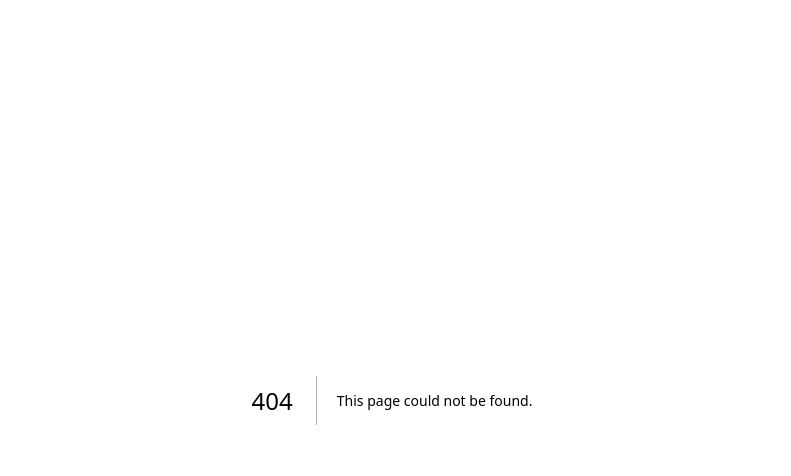
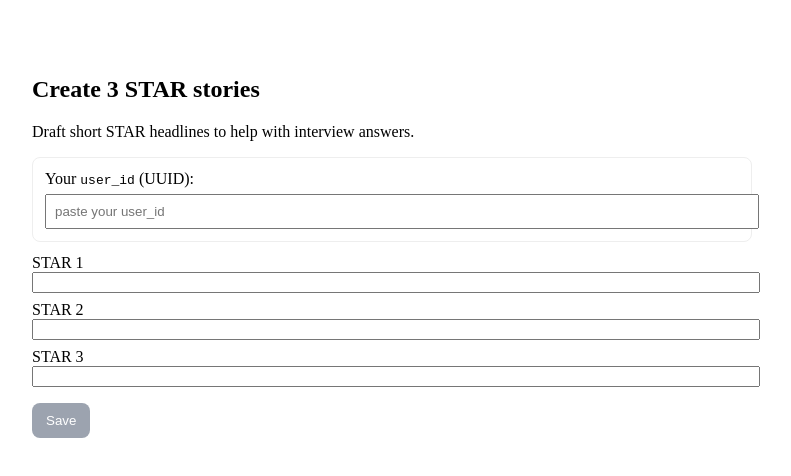
Before and after one commit to an170787-rekonet/rekonet, a Next.js app: page /activities/int-star-1 in a window 1280 px wide. Before the commit this address had no page. Shown: the top 476 px of the page, without its empty margins (248-1039 px from the left). Built offline with nearby package versions, Linux system fonts and the light colour scheme.

Commit message:
Create page.jsx

```diff
--- /dev/null
+++ b/app/activities/int-star-1/page.jsx
@@ -0,0 +1,112 @@
+'use client';
+
+import { useSearchParams, useRouter } from 'next/navigation';
+import { useState, useMemo } from 'react';
+import { supabase } from '../../../../lib/supabaseClient';
+
+export default function IntStarActivityPage() {
+  const sp = useSearchParams();
+  const router = useRouter();
+
+  const assessmentId = sp.get('assessment_id') || 'demo';
+  const language = (sp.get('language') || 'en').toLowerCase();
+  const userIdFromUrl = sp.get('user_id') || '';
+  const [userId, setUserId] = useState(userIdFromUrl);
+  const [star1, setStar1] = useState('');
+  const [star2, setStar2] = useState('');
+  const [star3, setStar3] = useState('');
+  const [status, setStatus] = useState({ kind: 'idle', msg: '' });
+
+  const returnUrl = useMemo(() => {
+    const qs = new URLSearchParams();
+    qs.set('assessment_id', assessmentId);
+    qs.set('language', language);
+    if (userId) qs.set('user_id', userId);
+    return `/assessment/result?${qs.toString()}`;
+  }, [assessmentId, language, userId]);
+
+  const canSave =
+    userId &&
+    /^[0-9a-f-]{32,}$/i.test(userId) &&
+    (star1.trim() || star2.trim() || star3.trim());
+
+  async function handleSave() {
+    if (!canSave) {
+      setStatus({ kind: 'warn', msg: 'Add your user_id and at least one STAR headline.' });
+      return;
+    }
+    setStatus({ kind: 'busy', msg: 'Saving…' });
+
+    const payload = { star1, star2, star3 };
+
+    let { error } = await supabase
+      .from('activity_completions')
+      .insert([{ user_id: userId, activity_id: 'int-star-1', details: payload }]);
+
+    if (error && /details/i.test(error.message)) {
+      const fallback = await supabase
+        .from('activity_completions')
+        .insert([{ user_id: userId, activity_id: 'int-star-1' }]);
+      if (fallback.error) {
+        setStatus({ kind: 'error', msg: fallback.error.message });
+        return;
+      }
+      setStatus({ kind: 'ok', msg: 'Saved (fallback). Redirecting…' });
+      router.push(returnUrl);
+      return;
+    }
+
+    if (error) {
+      setStatus({ kind: 'error', msg: error.message });
+      return;
+    }
+
+    setStatus({ kind: 'ok', msg: 'Saved. Redirecting…' });
+    router.push(returnUrl);
+  }
+
+  return (
+    <main style={{ maxWidth: 720, margin: '40px auto', padding: 16 }}>
+      <h2>Create 3 STAR stories</h2>
+      <p>Draft short STAR headlines to help with interview answers.</p>
+
+      {!userIdFromUrl && (
+        <div style={{ margin: '12px 0', padding: 12, border: '1px solid #eee', borderRadius: 8 }}>
+          <label>Your <code>user_id</code> (UUID):</label>
+          <input
+            value={userId}
+            onChange={(e) => setUserId(e.target.value.trim())}
+            placeholder="paste your user_id"
+            style={{ width: '100%', padding: 8, marginTop: 6 }}
+          />
+        </div>
+      )}
+
+      <label>STAR 1</label>
+      <input style={{ width: '100%', marginBottom: 8 }} value={star1} onChange={(e) => setStar1(e.target.value)} />
+
+      <label>STAR 2</label>
+      <input style={{ width: '100%', marginBottom: 8 }} value={star2} onChange={(e) => setStar2(e.target.value)} />
+
+      <label>STAR 3</label>
+      <input style={{ width: '100%', marginBottom: 16 }} value={star3} onChange={(e) => setStar3(e.target.value)} />
+
+      <button
+        onClick={handleSave}
+        disabled={!canSave || status.kind === 'busy'}
+        style={{
+          padding: '10px 14px',
+          background: canSave ? '#2563EB' : '#9CA3AF',
+          color: '#fff',
+          border: 'none',
+          borderRadius: 8,
+          cursor: canSave ? 'pointer' : 'not-allowed'
+        }}
+      >
+        {status.kind === 'busy' ? 'Saving…' : 'Save'}
+      </button>
+
+      {status.msg && <p style={{ marginTop: 10 }}>{status.msg}</p>}
+    </main>
+  );
+}
```
